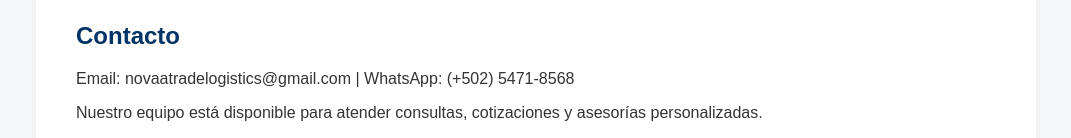
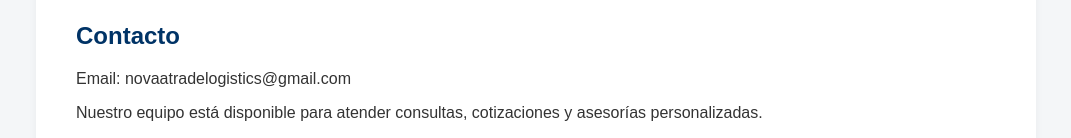
Before and after one commit to novatradelogistics/novatrade-logistics, a plain HTML site: page index.html in a window 1280 px wide. Shown: the part 1434-1572 px from the top of the page, without its empty margins (104-1175 px from the left). Drawn offline with Linux system fonts and the light colour scheme.

Commit message:
Revise contact details in index.html
Updated the contact information to remove WhatsApp details and clarify email availability.

```diff
--- a/index.html
+++ b/index.html
@@ -190,8 +190,8 @@ ul { padding-left: 20px; }
 <section id="contacto">
 <h2 data-es="Contacto" data-en="Contact"></h2>
 
-<p data-es="Email: novaatradelogistics@gmail.com | WhatsApp: (+502) 5471-8568"
-   data-en="Email: novaatradelogistics@gmail.com | WhatsApp: (+502) 5471-8568"></p>
+<p data-es="Email: novaatradelogistics@gmail.com "
+   data-en="Email: novaatradelogistics@gmail.com "></p>
 
 <p data-es="Nuestro equipo está disponible para atender consultas, cotizaciones y asesorías personalizadas."
    data-en="Our team is available to assist with inquiries, quotations, and personalized advisory."></p>
```
